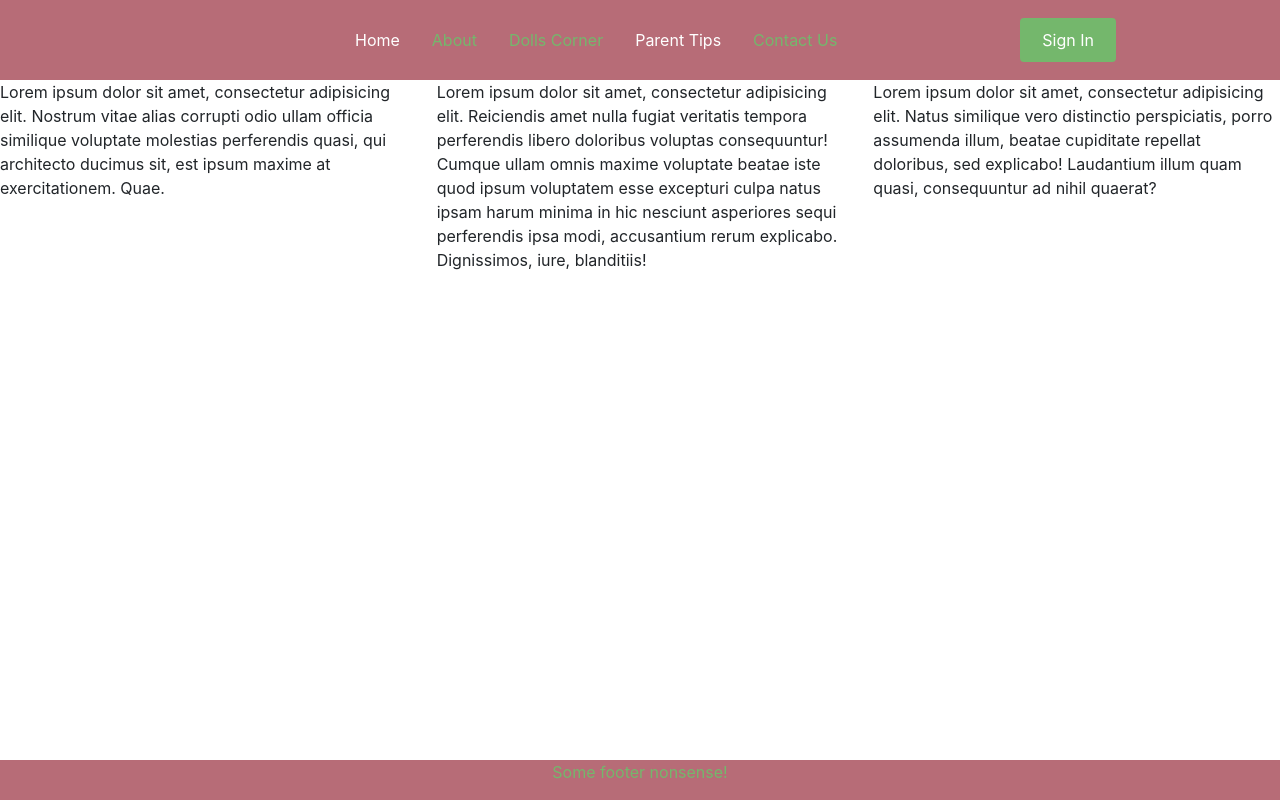
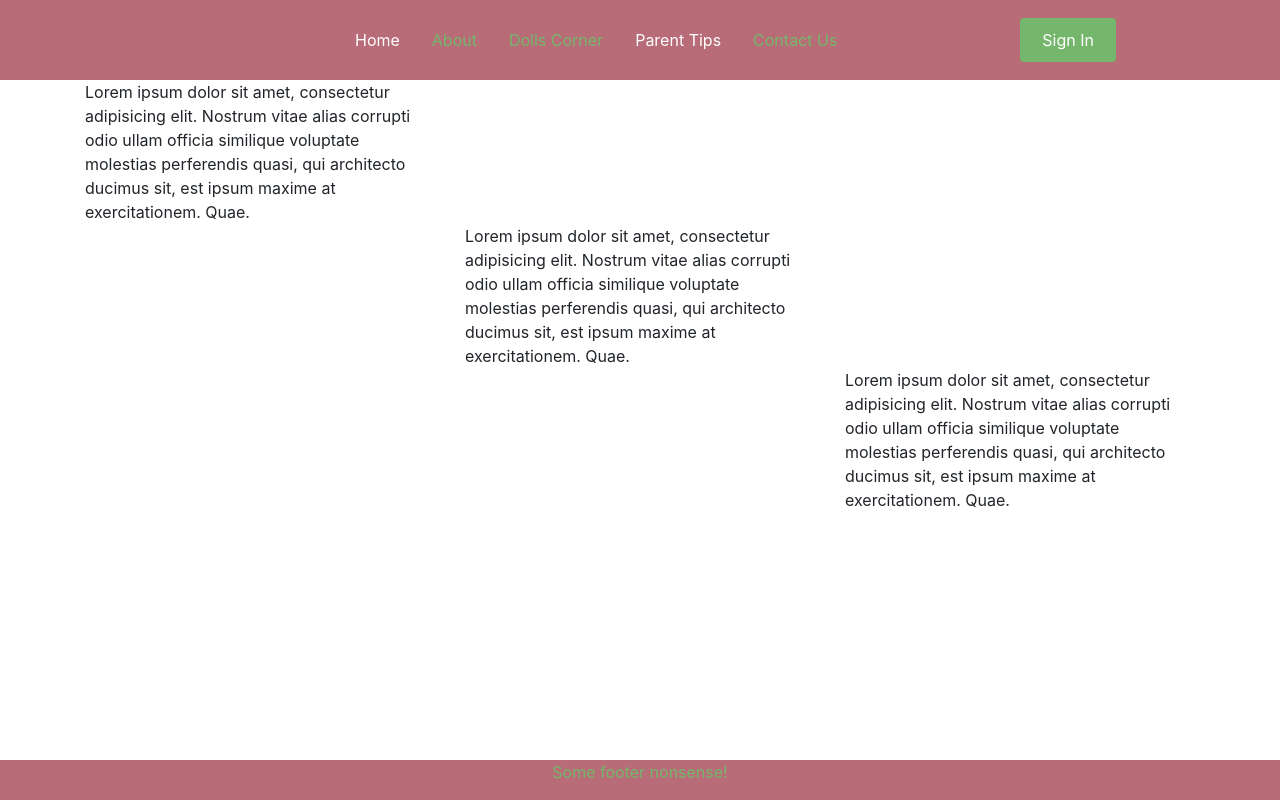
Before and after one commit to wdavonta/dollscorner, a React (Create React App) app in the folder dollscorner/: page /parenttips in a window 1280 px wide. Built offline with nearby package versions, Linux system fonts and the light colour scheme.

Commit message:
updated tips section

```diff
--- a/dollscorner/src/components/ParentTips/index.js
+++ b/dollscorner/src/components/ParentTips/index.js
@@ -8,17 +8,44 @@ function ParentTips() {
       return (
 
 
-<div class="row">
-  <div class="col">
+<div class="container">
+  <div class="row align-items-start">
+    <div class="col">
     Lorem ipsum dolor sit amet, consectetur adipisicing elit. Nostrum vitae alias corrupti odio ullam officia similique voluptate molestias perferendis quasi, qui architecto ducimus sit, est ipsum maxime at exercitationem. Quae.
+    </div>
+    <div class="col">
+      {/* One of three columns */}
+    </div>
+    <div class="col">
+      {/* One of three columns */}
+    </div>
   </div>
-  <div class="col">
-    Lorem ipsum dolor sit amet, consectetur adipisicing elit. Reiciendis amet nulla fugiat veritatis tempora perferendis libero doloribus voluptas consequuntur! Cumque ullam omnis maxime voluptate beatae iste quod ipsum voluptatem esse excepturi culpa natus ipsam harum minima in hic nesciunt asperiores sequi perferendis ipsa modi, accusantium rerum explicabo. Dignissimos, iure, blanditiis!
+  <div class="row align-items-center">
+    <div class="col">
+      {/* One of three columns */}
+    </div>
+    <div class="col">
+    Lorem ipsum dolor sit amet, consectetur adipisicing elit. Nostrum vitae alias corrupti odio ullam officia similique voluptate molestias perferendis quasi, qui architecto ducimus sit, est ipsum maxime at exercitationem. Quae.
+    </div>
+    <div class="col">
+      {/* One of three columns */}
+    </div>
   </div>
-  <div class="col">
-    Lorem ipsum dolor sit amet, consectetur adipisicing elit. Natus similique vero distinctio perspiciatis, porro assumenda illum, beatae cupiditate repellat doloribus, sed explicabo! Laudantium illum quam quasi, consequuntur ad nihil quaerat?
+  <div class="row align-items-end">
+    <div class="col">
+      {/* One of three columns */}
+    </div>
+    <div class="col">
+      {/* One of three columns */}
+    </div>
+    <div class="col">
+    Lorem ipsum dolor sit amet, consectetur adipisicing elit. Nostrum vitae alias corrupti odio ullam officia similique voluptate molestias perferendis quasi, qui architecto ducimus sit, est ipsum maxime at exercitationem. Quae.
+    </div>
   </div>
 </div>
+
+
+
       )
     }
 
```
